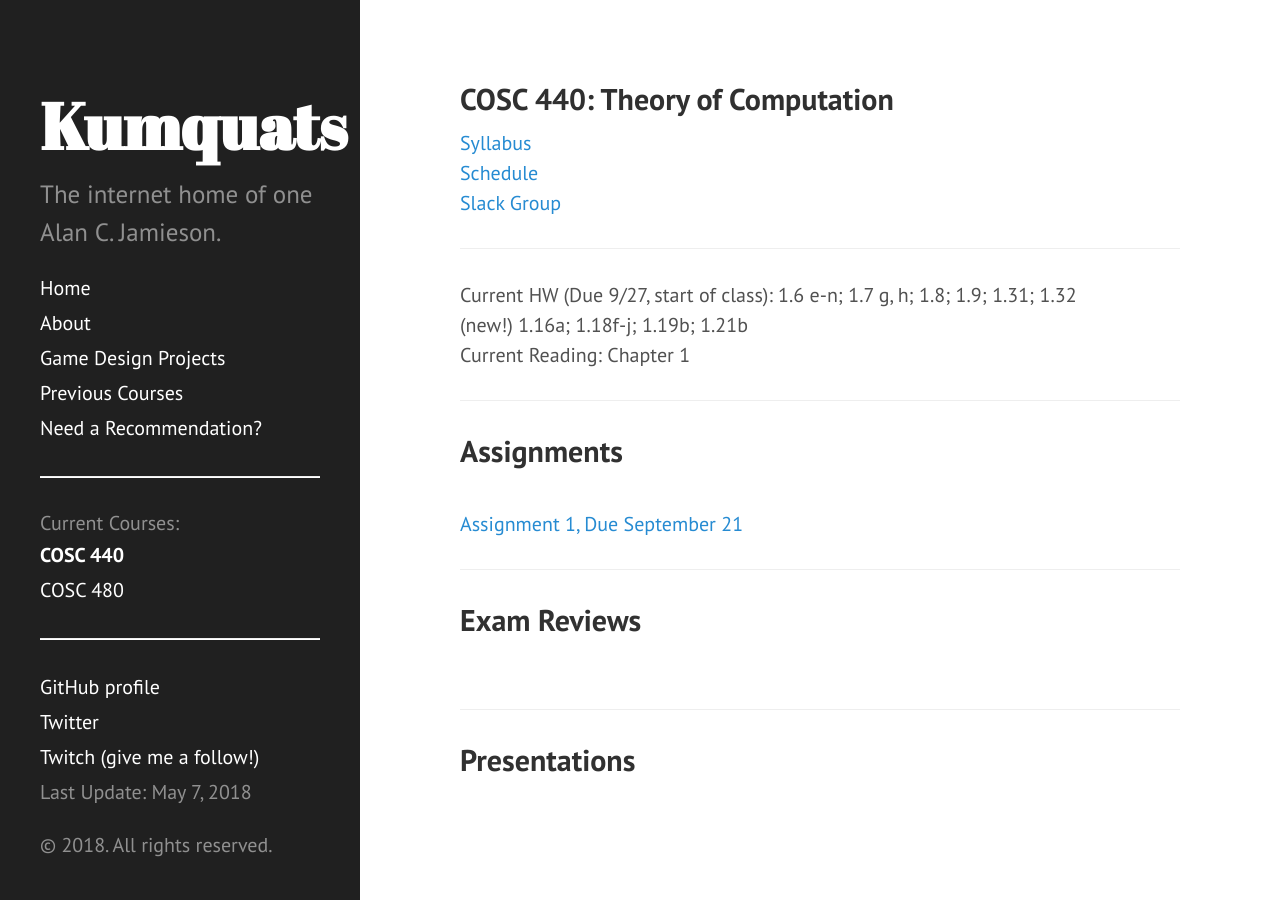
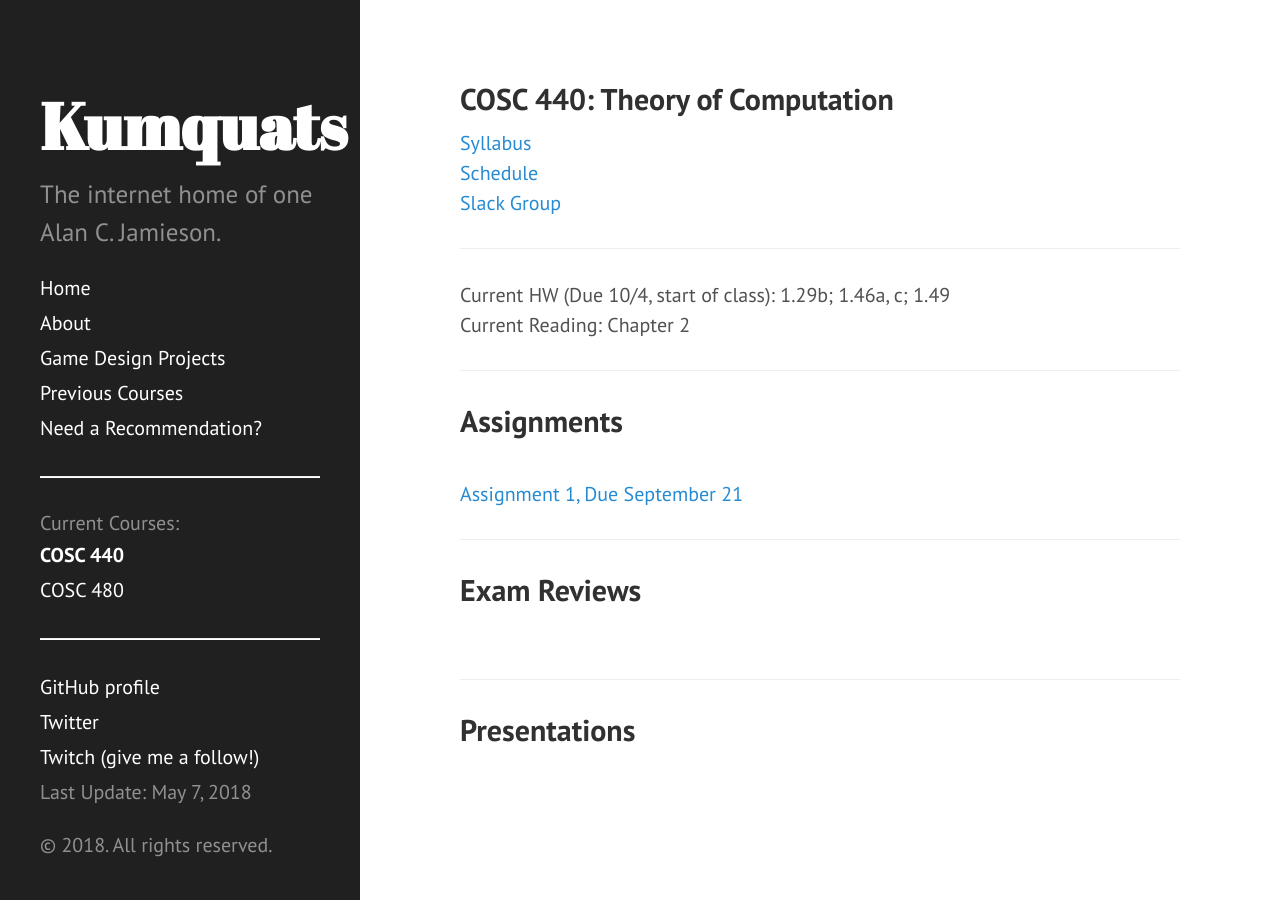
Before and after one commit to ripark/ripark.github.io, a Jekyll site: the page built from f18/cosc440.html, in a window 1280 px wide. Built offline with Jekyll 4.4.1, drawn with Linux system fonts in a browser that asks for light colours; Markdown is read by kramdown in place of the engine named in the settings.

Commit message:
440 update

```diff
--- a/f18/cosc440.html
+++ b/f18/cosc440.html
@@ -10,11 +10,9 @@ shorttitle: "COSC 440"
 <br>
 <a href="https://smcmcs.slack.com/messages/cosc440/">Slack Group</a>
 <hr>
-Current HW (Due 9/27, start of class): 1.6 e-n; 1.7 g, h; 1.8; 1.9; 1.31; 1.32
+Current HW (Due 10/4, start of class): 1.29b; 1.46a, c; 1.49
 <br>
-(new!) 1.16a; 1.18f-j; 1.19b; 1.21b
-<br>
-Current Reading: Chapter 1
+Current Reading: Chapter 2
 <hr>
 <h2> Assignments </h2>
 <br>
```
